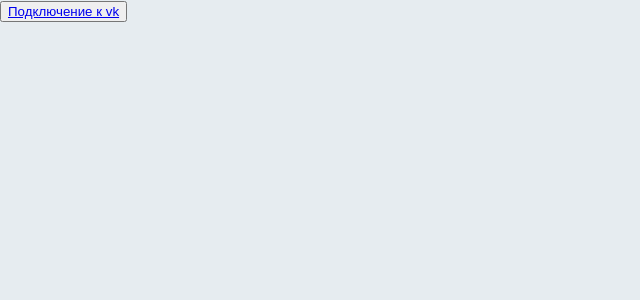
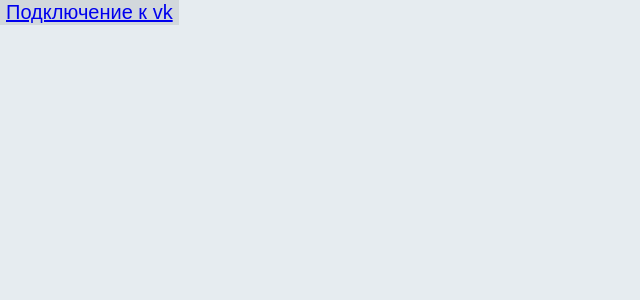
Before and after one commit to AlAnrin/test-react-redux, a React (Create React App) app: page / in a window 1280 px wide. Shown: the top 300 px of the page, without its empty margins (0-640 px from the left). Built offline with nearby package versions, Linux system fonts and the light colour scheme.

Commit message:
design fix & todo - likes

```diff
--- a/src/App.js
+++ b/src/App.js
@@ -30,11 +30,13 @@ class App extends Component {
         let div;
 
         if (split.length === 1 && this.props.token === null) {
-            div = <button>
-                <a
-                    href={`https://oauth.vk.com/authorize?client_id=${this.props.client_id}&display=page&redirect_uri=http://localhost:3000/&scope=${this.props.scopes}&response_type=token&${this.props.version_id}`}
-                    className="btn btn-primary">Подключение к vk</a>
-            </button>;
+            div =
+                <button className="entryButton">
+                    <a
+                        href={`https://oauth.vk.com/authorize?client_id=${this.props.client_id}&display=page&redirect_uri=http://localhost:3000/&scope=${this.props.scopes}&response_type=token&${this.props.version_id}`}
+                        className="btn btn-primary">Подключение к vk</a>
+                </button>
+            ;
         } else {
             if (this.props.token === null) {
                 let split2 = split[1].split('&');
--- a/src/index.css
+++ b/src/index.css
@@ -28,6 +28,15 @@ button:focus {
     -webkit-box-flex: 1;
     -ms-flex: 1 1 auto;
     flex: 1 1 auto;
+}
+.entryButton {
+    border: none;
+    background: #e6ecf0;
+    font-size: 20px;
+}
+.entryButton:hover {
+    color: black;
+    background: #d2d8dc;
 }
 .buttonsRow {
     display: flex;
--- a/src/reducer/recordingReducer.js
+++ b/src/reducer/recordingReducer.js
@@ -58,6 +58,7 @@ export function recordReducer(state = initialState, action) {
                     hashTags: Object.assign([], item.tags),
                     text: item.text,
                     media: item.sizes[item.sizes.length - 1].url,
+                    likes: item.likes.count, // TODO!
                     isDelete: false
                 })))
             };
```
